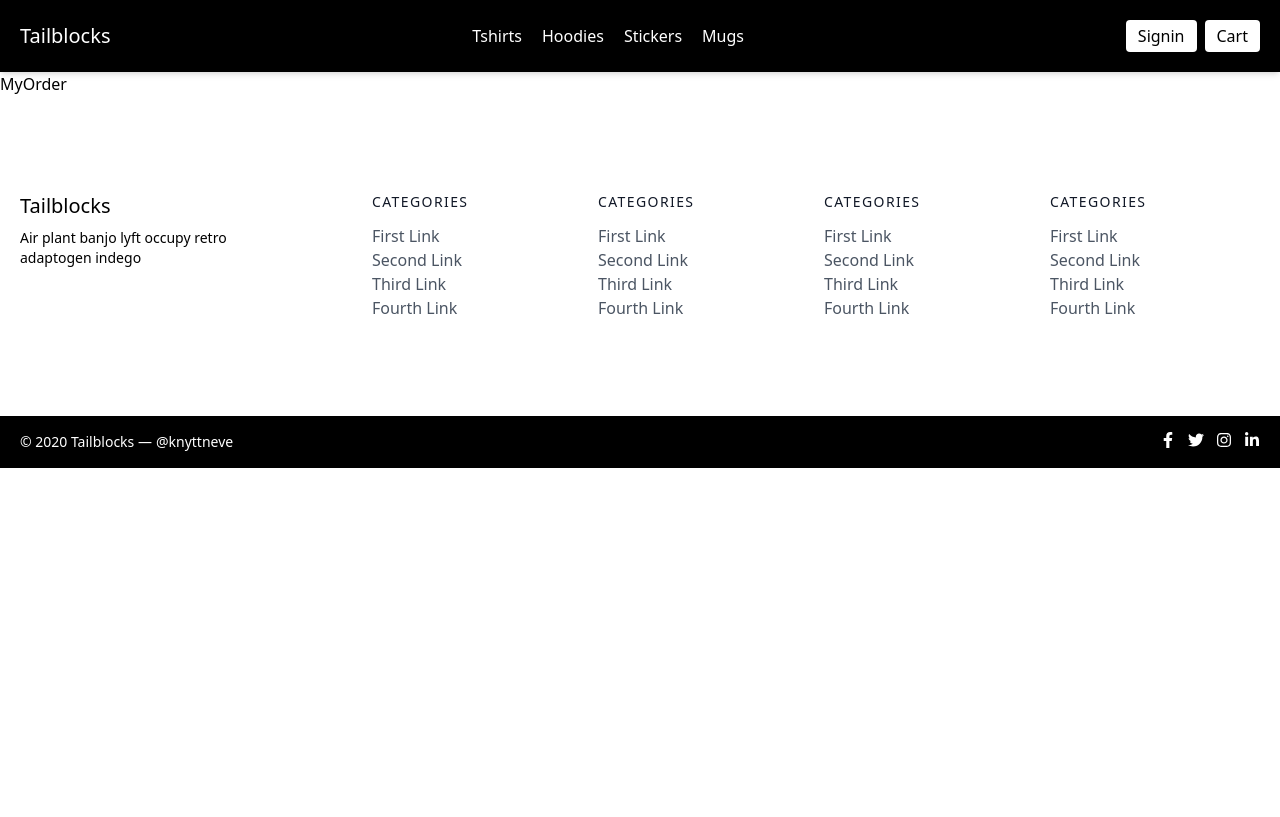
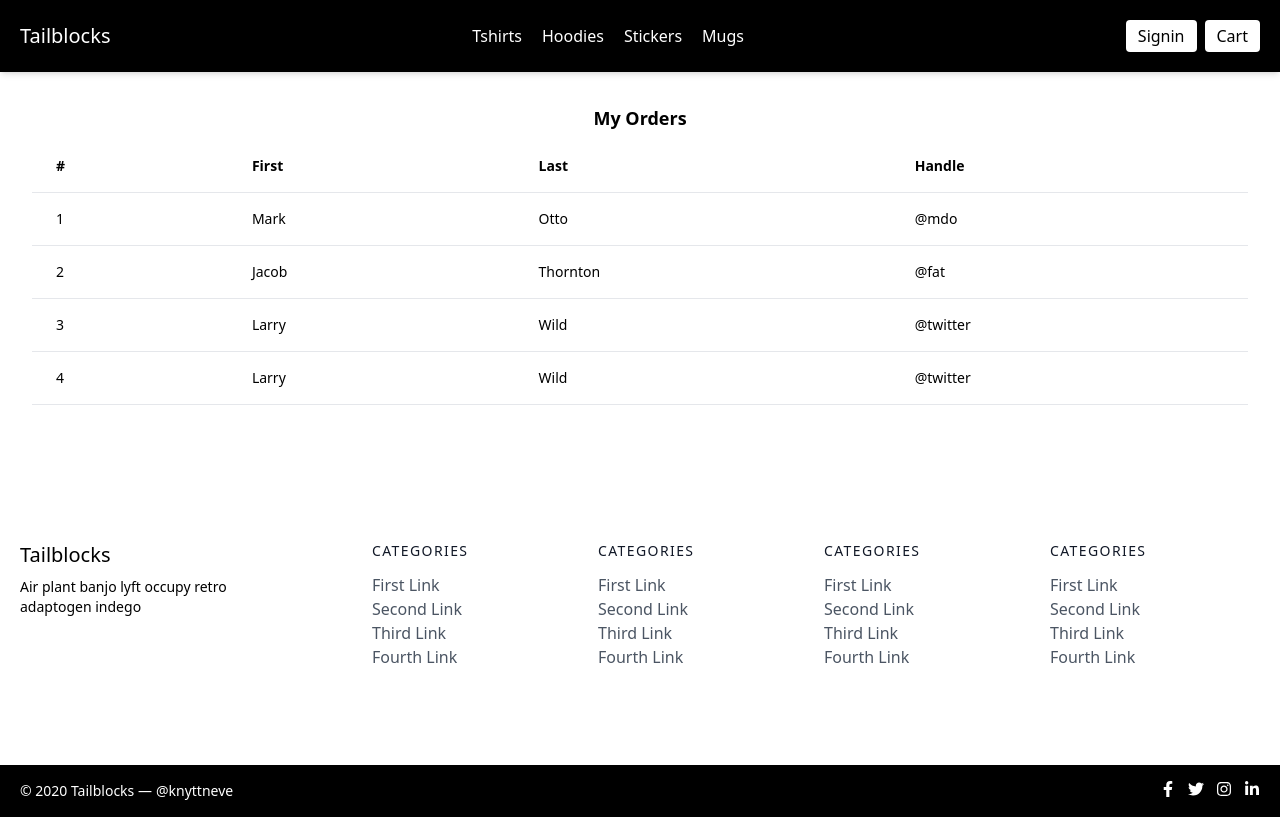
Before and after one commit to GaurangGhadiya/next-ecommerce, a Next.js app: page /my-order in a window 1280 px wide. Built offline with nearby package versions, Linux system fonts and the light colour scheme.

Commit message:
my-order page

```diff
--- a/pages/my-order.js
+++ b/pages/my-order.js
@@ -1,8 +1,66 @@
+import Head from 'next/head'
 import React from 'react'
 
 const MyOrder = () => {
   return (
-    <div>MyOrder</div>
+    <>  <Head>
+    <title>Create Next App</title>
+    <meta name="description" content="Generated by create next app" />
+    <meta name="viewport" content="width=device-width, initial-scale=1" />
+    <link rel="icon" href="/favicon.ico" />
+  </Head>
+        <div className='container mx-auto text-center my-8 font-semibold text-lg'>
+            <div>My Orders</div>
+        <main class="flex flex-col">
+  <div class="overflow-x-auto ">
+    <div class="inline-block min-w-full py-2 sm:px-6 lg:px-8">
+      <div class="overflow-hidden">
+        <table class="min-w-full text-left text-sm font-light">
+          <thead class="border-b font-medium light:border-neutral-500">
+            <tr>
+              <th scope="col" class="px-6 py-4">#</th>
+              <th scope="col" class="px-6 py-4">First</th>
+              <th scope="col" class="px-6 py-4">Last</th>
+              <th scope="col" class="px-6 py-4">Handle</th>
+            </tr>
+          </thead>
+          <tbody>
+            <tr
+              class="border-b transition duration-300 ease-in-out hover:bg-neutral-100 light:border-neutral-500 light:hover:bg-neutral-600">
+              <td class="whitespace-nowrap px-6 py-4 font-medium">1</td>
+              <td class="whitespace-nowrap px-6 py-4">Mark</td>
+              <td class="whitespace-nowrap px-6 py-4">Otto</td>
+              <td class="whitespace-nowrap px-6 py-4">@mdo</td>
+            </tr>
+            <tr
+              class="border-b transition duration-300 ease-in-out hover:bg-neutral-100 light:border-neutral-500 light:hover:bg-neutral-600">
+              <td class="whitespace-nowrap px-6 py-4 font-medium">2</td>
+              <td class="whitespace-nowrap px-6 py-4">Jacob</td>
+              <td class="whitespace-nowrap px-6 py-4">Thornton</td>
+              <td class="whitespace-nowrap px-6 py-4">@fat</td>
+            </tr>
+            <tr
+              class="border-b transition duration-300 ease-in-out hover:bg-neutral-100 light:border-neutral-500 light:hover:bg-neutral-600">
+              <td class="whitespace-nowrap px-6 py-4 font-medium">3</td>
+              <td class="whitespace-nowrap px-6 py-4">Larry</td>
+              <td class="whitespace-nowrap px-6 py-4">Wild</td>
+              <td class="whitespace-nowrap px-6 py-4">@twitter</td>
+            </tr>
+            <tr
+              class="border-b transition duration-300 ease-in-out hover:bg-neutral-100 light:border-neutral-500 light:hover:bg-neutral-600">
+              <td class="whitespace-nowrap px-6 py-4 font-medium">4</td>
+              <td class="whitespace-nowrap px-6 py-4">Larry</td>
+              <td class="whitespace-nowrap px-6 py-4">Wild</td>
+              <td class="whitespace-nowrap px-6 py-4">@twitter</td>
+            </tr>
+          </tbody>
+        </table>
+      </div>
+    </div>
+  </div>
+</main>
+</div>
+    </>
   )
 }
 
```
